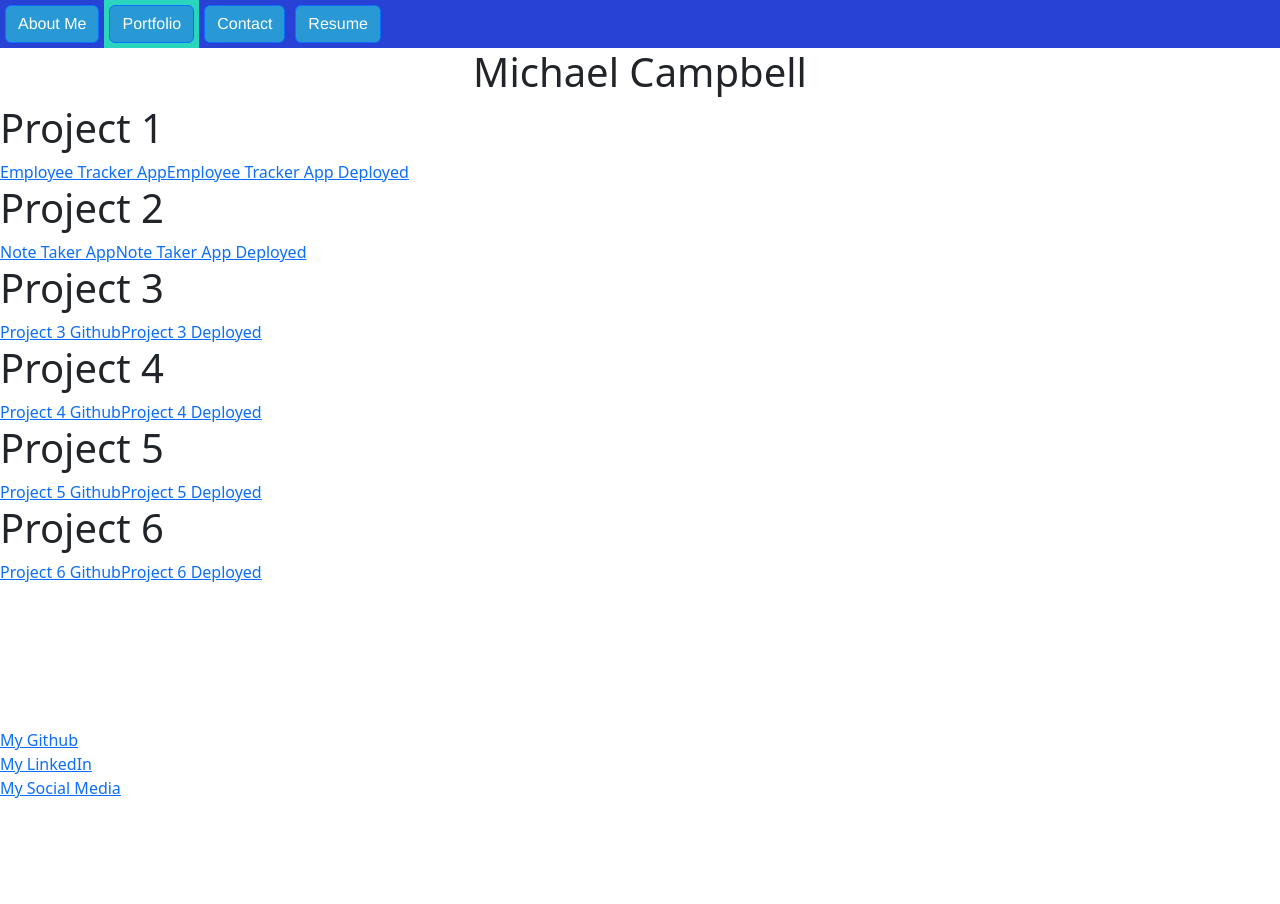
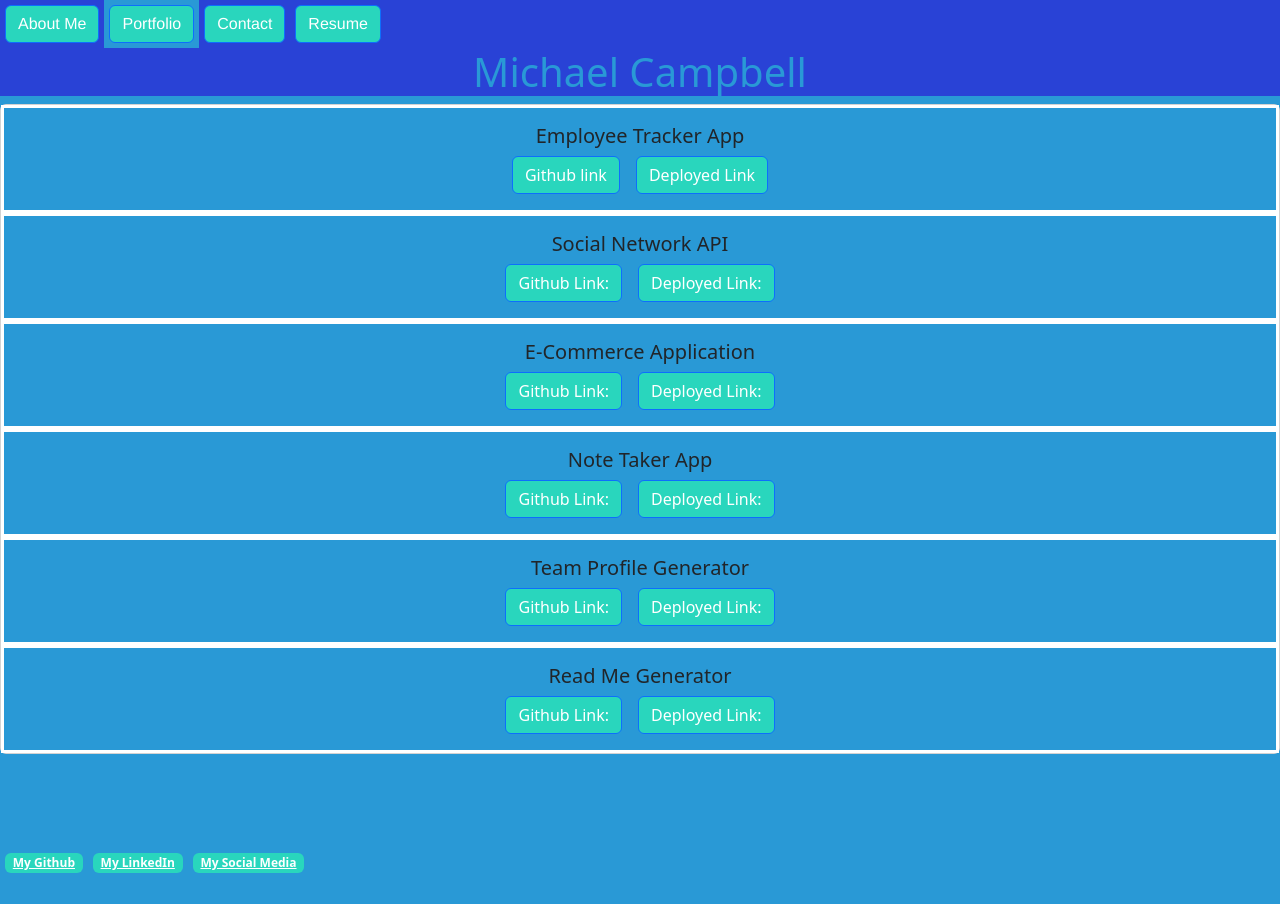
Before and after one commit to mcampb8/bucket-list, a React (Create React App) app: page / in a window 1280 px wide. Both pictures are taken after a click on the button "Portfolio". After the commit the page ends 878 px from the top, so only its background shows below. Built offline with nearby package versions, Linux system fonts and the light colour scheme.

Commit message:
styling changes

```diff
--- a/src/App.css
+++ b/src/App.css
@@ -4,12 +4,6 @@
 .App-logo {
   height: 40vmin;
   pointer-events: none;
-}
-.portfolio{
-  display: flex;
-  min-width: 100vh;
-  min-height: 100vh;
-  flex-direction: column;
 }
 .header{
   justify-content: center;
@@ -35,23 +29,54 @@
   color: #61dafb;
 }
 .active {
-  background-color: #29D6BD
+  background-color: #2999D6
 }
 .main-header-menu{
   background-color: #2942D6
 }
 .btn-primary{
-  background-color: #2999D6 !important;
+  background-color: #29D6BD !important;
 }
 .header{
  text-align: center;
+ background-color: #2942D6;
+ color: #2999D6
 }
-.footer{
+.card-body{
+  text-align: center;
+  background-color: #2999D6;
+  border: solid;
+  border-color: white;
+}
+
+body {
+  min-height: 100vh;
+  display: flex;
+  flex-direction: column;
+  background-color: #2999D6 !important;
+}
+
+.about-me img{
+  max-width: 50vh;
+  max-height: 50vh;
+  display: block;
+  margin-left: auto;
+  margin-right: auto;
+  width: 50%;
+}
+
+footer {
+  margin-top: auto;
+}
+.footer>a{
+  margin:5px;
+}
+.badge{
+  background-color:  #29D6BD !important;
+}
+.resume{
   display:flex;
-  flex-direction: column;
-  position:absolute;
-  bottom:0;
-  height: 2.5 rem;
+  max-width: 175px;
 }
 @keyframes App-logo-spin {
   from {
--- a/src/components/AboutMe.js
+++ b/src/components/AboutMe.js
@@ -4,8 +4,11 @@ export default function AboutMe() {
     const linkStyle = { border: '1px black', padding: '5px' };
     return (
         <>
-        <img src = "http://placekitten.com/200/300"></img>
-        <p>This is my bio.</p>
+        <section class = "about-me">
+        <img src = {require("/Users/michaelcampbell/code/react-portfolio/src/Headshot.jpeg")}></img>
+        <h2> Here is my Biography:</h2>
+        <p>Lorem ipsum dolor sit amet, consectetur adipiscing elit, sed do eiusmod tempor incididunt ut labore et dolore magna aliqua. Ut enim ad minim veniam, quis nostrud exercitation ullamco laboris nisi ut aliquip ex ea commodo consequat. Duis aute irure dolor in reprehenderit in voluptate velit esse cillum dolore eu fugiat nulla pariatur. Excepteur sint occaecat cupidatat non proident, sunt in culpa qui officia deserunt mollit anim id est laborum.</p>
+        </section>
         </>
     )
 }
--- a/src/components/Main.js
+++ b/src/components/Main.js
@@ -21,21 +21,21 @@ export default function Main() {
     }
     return (
         <div>
-            <header >
+            <header class = "bar">
                 <Nav
                 changePage={setCurrentPage}
                 currentPage = {currentPage}
                 />
             </header>
-            <section>
+            <body>
+            <h1 class = "header">Michael Campbell</h1>
                {renderPage()}
-
-            </section>
+            </body>
 
             <footer class = "footer">
-                <a href = "github.com/mcampb8">My Github </a>
-                <a href = "linkedin.com/mcampb8">My LinkedIn</a>
-                <a href = "goggle.com">My Social Media</a>
+                <a href = "https://github.com/mcampb8" class = "badge badge-primary" >My Github </a>
+                <a href = "https://linkedin.com/in/micampbell51" class = "badge badge-primary" >My LinkedIn</a>
+                <a href = "https://instagram.com/themichaelinguide" class = "badge badge-primary" >My Social Media</a>
             </footer>
         </div>
     )
--- a/src/components/Portfolio.js
+++ b/src/components/Portfolio.js
@@ -1,44 +1,41 @@
 import React from 'react';
 
 export default function Portfolio() {
-    const linkStyle = { border: '1px black', padding: '5px' };
+    // const linkStyle = { border: '1px black', padding: '5px' };
     return (
         <>
-        <section class = "header">
-            <h1>Michael Campbell</h1>
-        </section>
-        <section class ="portfolio">
-        <section>
-        <h1>Project 1</h1>
-        <a href = "https://github.com/mcampb8/employee-tracker">Employee Tracker App</a>
-        <a href = "https://github.com/mcampb8/employee-tracker">Employee Tracker App Deployed</a>
-        </section>
-        <section>
-        <h1>Project 2</h1>
-        <a href = "https://github.com/mcampb8/note-taker">Note Taker App</a>
-        <a href = "https://note-taker1.herokuapp.com/">Note Taker App Deployed</a>
-        </section>
-        <section>
-        <h1>Project 3</h1>
-        <a href = "github.com/mcampb8">Project 3 Github</a>
-        <a href = "herokuapp.com">Project 3 Deployed</a>
-        </section>
-        <section>
-        <h1>Project 4</h1>
-        <a href = "github.com/mcampb8">Project 4 Github</a>
-        <a href = "herokuapp.com">Project 4 Deployed</a>
-        </section>
-        <section>
-        <h1>Project 5</h1>
-        <a href = "github.com/mcampb8">Project 5 Github</a>
-        <a href = "herokuapp.com">Project 5 Deployed</a>
-        </section>
-        <section>
-        <h1>Project 6</h1>
-        <a href = "github.com/mcampb8">Project 6 Github</a>
-        <a href = "herokuapp.com">Project 6 Deployed</a>
-        </section>
-        </section>
+        <div class="card">
+  <div class="card-body">
+    <h5 class="card-title">Employee Tracker App</h5>
+    <a href="https://github.com/mcampb8/employee-tracker" class="btn btn-primary card-link">Github link</a>
+    <a href="https://github.com/mcampb8/employee-tracker" class="btn btn-primary card-link">Deployed Link </a>
+  </div>
+  <div class="card-body">
+    <h5 class="card-title">Social Network API</h5>
+    <a href="https://github.com/mcampb8/social-network" class="btn btn-primary card-link">Github Link: </a>
+    <a href="https://github.com/mcampb8/social-network" class="btn btn-primary card-link">Deployed Link: </a>
+  </div>
+  <div class="card-body">
+    <h5 class="card-title">E-Commerce Application</h5>
+    <a href="https://github.com/mcampb8/e-commerce" class="btn btn-primary card-link">Github Link:</a>
+    <a href="https://github.com/mcampb8/e-commerce" class="btn btn-primary card-link">Deployed Link: </a>
+  </div>
+  <div class="card-body">
+    <h5 class="card-title">Note Taker App</h5>
+    <a href="https://github.com/mcampb8/note-taker" class="btn btn-primary card-link">Github Link:</a>
+    <a href="https://note-taker1.herokuapp.com/" class="btn btn-primary card-link">Deployed Link: </a>
+  </div>
+  <div class="card-body">
+    <h5 class="card-title">Team Profile Generator</h5>
+    <a href="https://github.com/mcampb8/Team-Profile-Generator" class="btn btn-primary card-link">Github Link:</a>
+    <a href="https://github.com/mcampb8/Team-Profile-Generator" class="btn btn-primary card-link">Deployed Link: </a>
+  </div>
+  <div class="card-body">
+    <h5 class="card-title">Read Me Generator</h5>
+    <a href="https://github.com/mcampb8/read-me-generator" class="btn btn-primary card-link">Github Link:</a>
+    <a href="https://github.com/mcampb8/read-me-generator" class="btn btn-primary card-link">Deployed Link: </a>
+  </div>
+</div>
 
         </>
     )
--- a/src/components/Resume.js
+++ b/src/components/Resume.js
@@ -4,23 +4,28 @@ export default function Resume() {
     const linkStyle = { border: '1px black', padding: '5px' };
     return (
         <>
-        <a href = "https://docs.google.com/document/d/e/2PACX-1vTSh4nZTaTHq10zLNTlLXqPsFOMGkOZrGieJbnGZCCJN78i8drS2Q7U4UND8ufz8c-8s6W2GJ1XULuO/pub" download>Download My Resume Here</a>
-        <ul>
-            <h1>Here is a list of my language proificiences:</h1>
-            <li>
-                Javascript
-            </li>
-            <li>
-                React
-            </li>
-            <li>
-                HTML
-            </li>
-            <li>
-                NODE
-            </li>
+            <a href="https://docs.google.com/document/d/e/2PACX-1vTSh4nZTaTHq10zLNTlLXqPsFOMGkOZrGieJbnGZCCJN78i8drS2Q7U4UND8ufz8c-8s6W2GJ1XULuO/pub" class = "resume badge badge-primary"download>Download My Resume Here</a>
+            <ul>
+                <h2>Here is a list of my language proificiences and qualifications:</h2>
+                <div class="card">
+                    <div class="card-body">
+                        <h5 class="card-title">Javascript</h5>
+                        <a href="https://developer.mozilla.org/en-US/docs/Web/JavaScript" class="card-link btn btn-primary">Javascript Documentation</a>                    </div>
+                    <div class="card-body">
+                        <h5 class="card-title">Node</h5>
+                        <a href="https://nodejs.org/en/docs" class="card-link btn btn-primary">Node Documentation</a>                    </div>
+                    <div class="card-body">
+                        <h5 class="card-title">CSS</h5>
+                        <a href="https://www.w3schools.com/html/default.asp" class="card-link btn btn-primary">CSS Documentation</a>                    </div>
+                    <div class="card-body">
+                        <h5 class="card-title">HTML</h5>
+                        <a href="https://www.w3schools.com/html/default.asp" class="card-link btn btn-primary">HTML Documentation</a>                    </div>
+                    <div class="card-body">
+                        <h5 class="card-title">React</h5>
+                        <a href="https://react.dev/" class="card-link btn btn-primary">React Documentation</a>                    </div>
+                </div>
 
-        </ul>
+            </ul>
         </>
     )
 }
```
Also changed, not shown: src/Headshot.jpeg (added).
